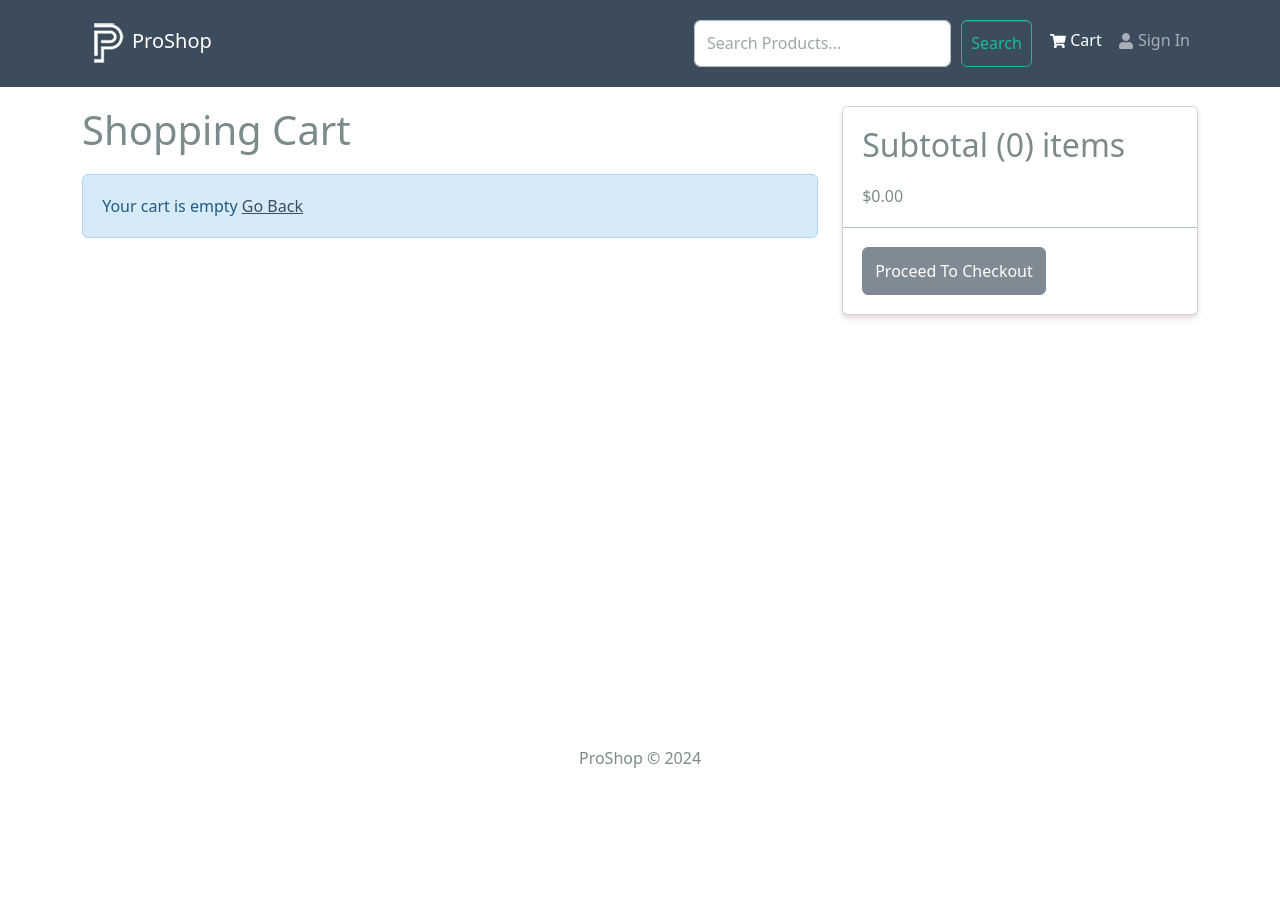
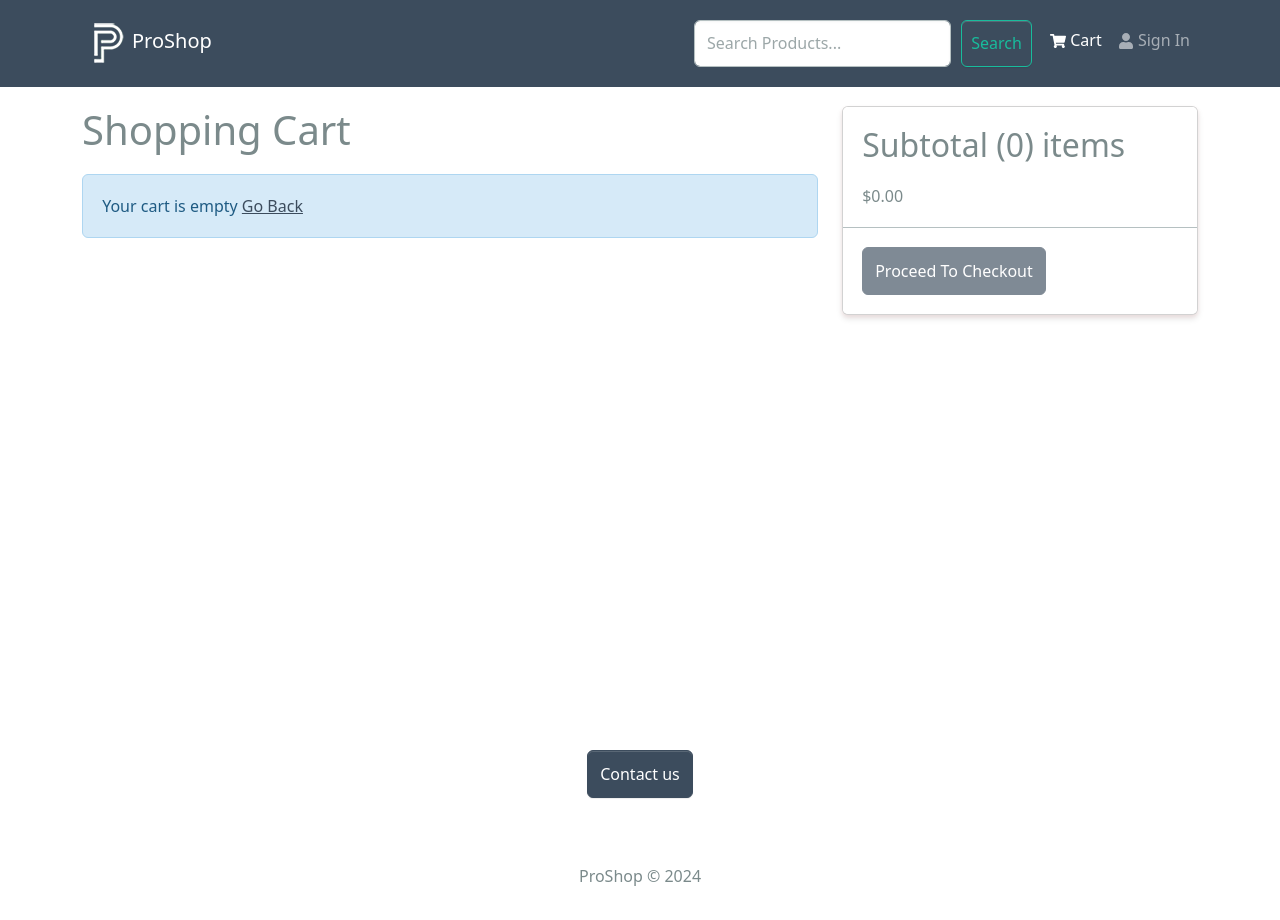
Before and after one commit to trentdguillen/proshop, a React (Create React App) app in the folder frontend/: page /cart in a window 1280 px wide. Shown: the top 920 px of the page. Before the commit the page ends 805 px from the top, so only its background shows below. Built offline with nearby package versions, Linux system fonts and the light colour scheme.

Commit message:
fixed an error where x was defined in paginate and added the contact us btton to the footer

```diff
--- a/frontend/src/components/Footer.jsx
+++ b/frontend/src/components/Footer.jsx
@@ -1,13 +1,15 @@
-import {Container, Row, Col } from 'react-bootstrap'
-
+import { Container, Row, Col, Button } from 'react-bootstrap'
 
 const Footer = () => {
     const currentYear = new Date().getFullYear()
     return (
         <footer>
             <Container>
-                <Row>
-                    <Col className='text-center py-3'>
+                <Row className="justify-content-center align-items-center" style={{ minHeight: '200px' }}>
+                    <Col xs="12" className='text-center'>
+                        <Button>Contact us</Button>
+                    </Col>
+                    <Col xs="12" className='text-center mt-3'>
                         <p>ProShop &copy; {currentYear}</p>
                     </Col>
                 </Row>
@@ -15,4 +17,5 @@ const Footer = () => {
         </footer>
     )
 }
+
 export default Footer
--- a/frontend/src/components/Paginate.jsx
+++ b/frontend/src/components/Paginate.jsx
@@ -4,17 +4,6 @@ import { Pagination } from 'react-bootstrap';
 import { LinkContainer } from 'react-router-bootstrap';
 
 const Paginate = ({ pages, page, isAdmin, keyword }) => {
-
-  let link;
-  if (!isAdmin) {
-    if (keyword) {
-      link = `/search/${keyword}/page/${x + 1}`;
-    } else {
-      link = `/page/${x + 1}`;
-    }
-  } else {
-    link = `/admin/productlist/${x + 1}`;
-  }
 
   return (
     pages > 1 && (
```
